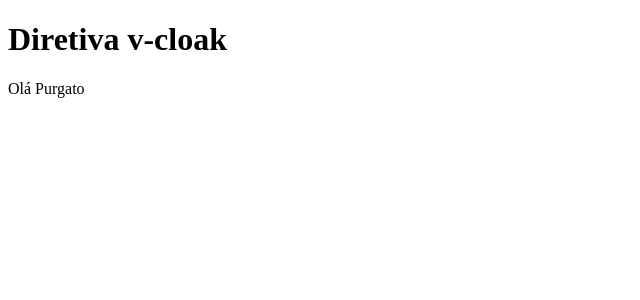
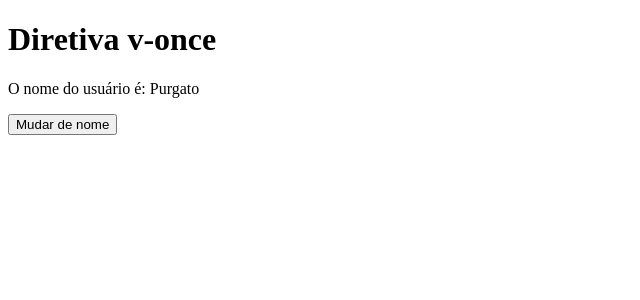
Before and after one commit to Purgato96/Vuejs, a Vue app: page / in a window 1280 px wide. Shown: the top 300 px of the page, without its empty margins (0-640 px from the left). Built offline with nearby package versions, Linux system fonts and the light colour scheme.

Commit message:
Diretiva v-once

```diff
--- a/src/App.vue
+++ b/src/App.vue
@@ -18,8 +18,9 @@
 </template>
 </CARD>
 <VPRE />
+<VCLOAK />
 -->
-<VCLOAK />
+  <VONCE />
 </template>
 
 <script setup>
@@ -32,6 +33,7 @@ import VFOR from '@/components/Directives/VFOR.vue'
 import VSLOT from '@/components/Directives/VSLOT.vue'
 import CARD from '@/components/Directives/CARD.vue'
 import VPRE from '@/components/Directives/VPRE.vue'
+import VCLOAK from '@/components/Directives/VCLOAK.vue'
 */
-import VCLOAK from '@/components/Directives/VCLOAK.vue'
+import VONCE from '@/components/Directives/VONCE.vue'
 </script>
--- /dev/null
+++ b/src/components/Directives/VONCE.vue
@@ -0,0 +1,16 @@
+<template>
+  <h1>Diretiva v-once</h1>
+  <p v-once>O nome do usuário é: {{userName}}</p>
+
+  <button @click="userName = 'Constantine'">Mudar de nome</button>
+</template>
+
+<script setup>
+import { ref } from 'vue'
+
+const userName  = ref('Purgato')
+</script>
+
+<style scoped>
+
+</style>
```
